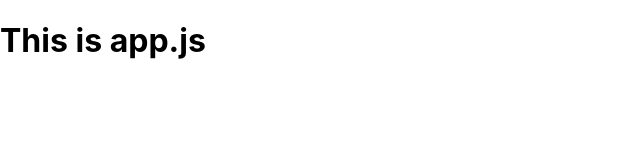
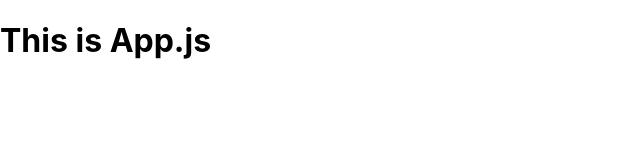
Before and after one commit to tyagivipul629/nodejs-project, a React (Create React App) app: page / in a window 1280 px wide. Shown: the top 160 px of the page, without its empty margins (0-640 px from the left). Built offline with nearby package versions, Linux system fonts and the light colour scheme.

Commit message:
Second Commit

```diff
--- a/src/App.js
+++ b/src/App.js
@@ -3,7 +3,7 @@ import './App.css';
 
 function App() {
   return (
-    <h1>This is app.js</h1>
+    <h1>This is App.js</h1>
   );
 }
 
```
